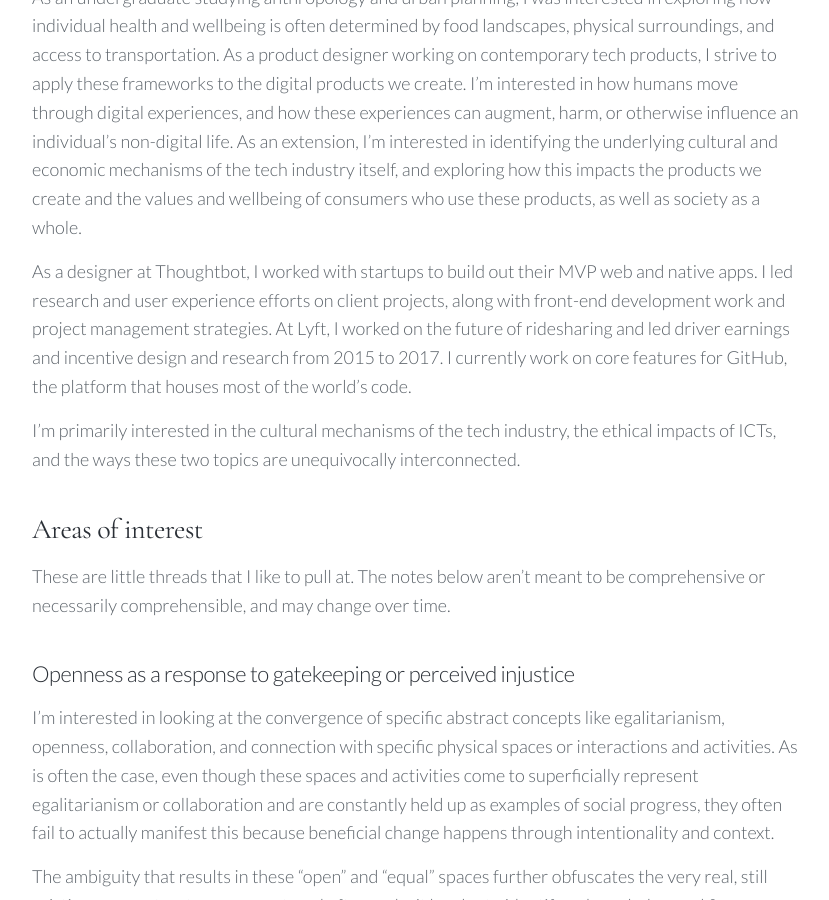
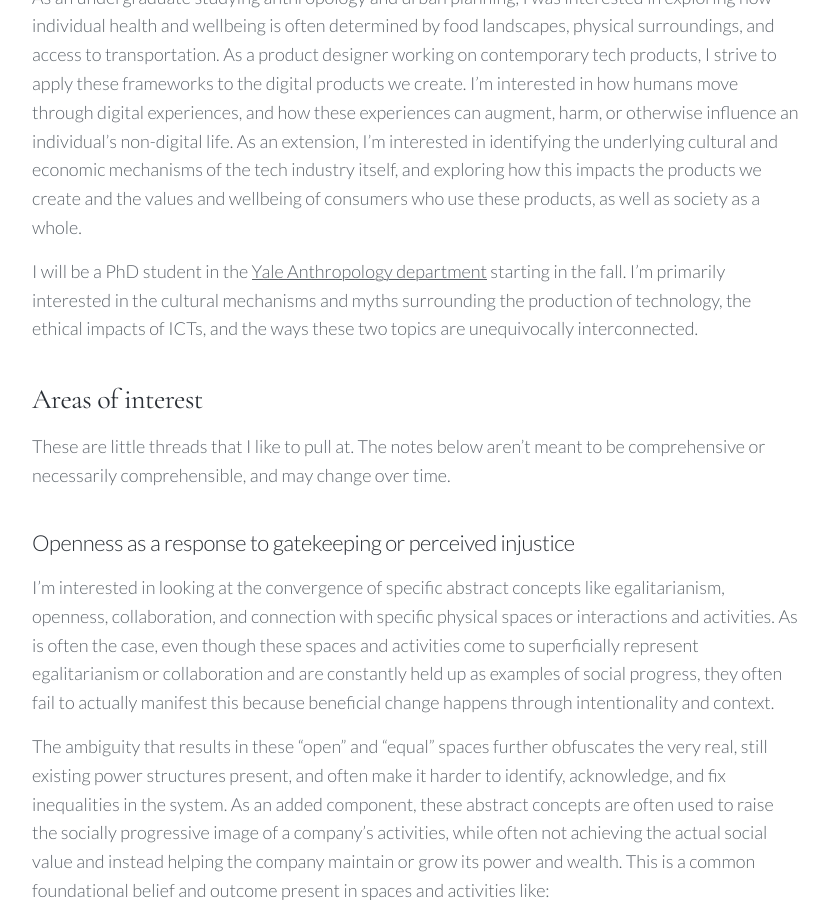
Before and after one commit to venetucci/personal-website, a Jekyll site: the page built from _pages/about.md, in a window 1280 px wide and 900 px high, scrolled down 388 px. Shown: the whole window, without its empty margins (224-1053 px from the left). Built offline with Jekyll 4.4.1, drawn with Linux system fonts in a browser that asks for light colours; nearby versions of some CDN libraries.

Commit message:
Update from Forestry.io Michelle Venetucci Harvey updated _pages/about.md

```diff
--- a/_pages/about.md
+++ b/_pages/about.md
@@ -7,9 +7,7 @@ featured_image: ''
 ---
 As an undergraduate studying anthropology and urban planning, I was interested in exploring how individual health and wellbeing is often determined by food landscapes, physical surroundings, and access to transportation. As a product designer working on contemporary tech products, I strive to apply these frameworks to the digital products we create. I’m interested in how humans move through digital experiences, and how these experiences can augment, harm, or otherwise influence an individual’s non-digital life. As an extension, I'm interested in identifying the underlying cultural and economic mechanisms of the tech industry itself, and exploring how this impacts the products we create and the values and wellbeing of consumers who use these products, as well as society as a whole.
 
-As a designer at Thoughtbot, I worked with startups to build out their MVP web and native apps. I led research and user experience efforts on client projects, along with front-end development work and project management strategies. At Lyft, I worked on the future of ridesharing and led driver earnings and incentive design and research from 2015 to 2017. I currently work on core features for GitHub, the platform that houses most of the world’s code.
-
-I’m primarily interested in the cultural mechanisms of the tech industry, the ethical impacts of ICTs, and the ways these two topics are unequivocally interconnected.
+I will be a PhD student in the [Yale Anthropology department](https://anthropology.yale.edu/) starting in the fall. I’m primarily interested in the cultural mechanisms and myths surrounding the production of technology, the ethical impacts of ICTs, and the ways these two topics are unequivocally interconnected.
 
 ## Areas of interest
 
```
